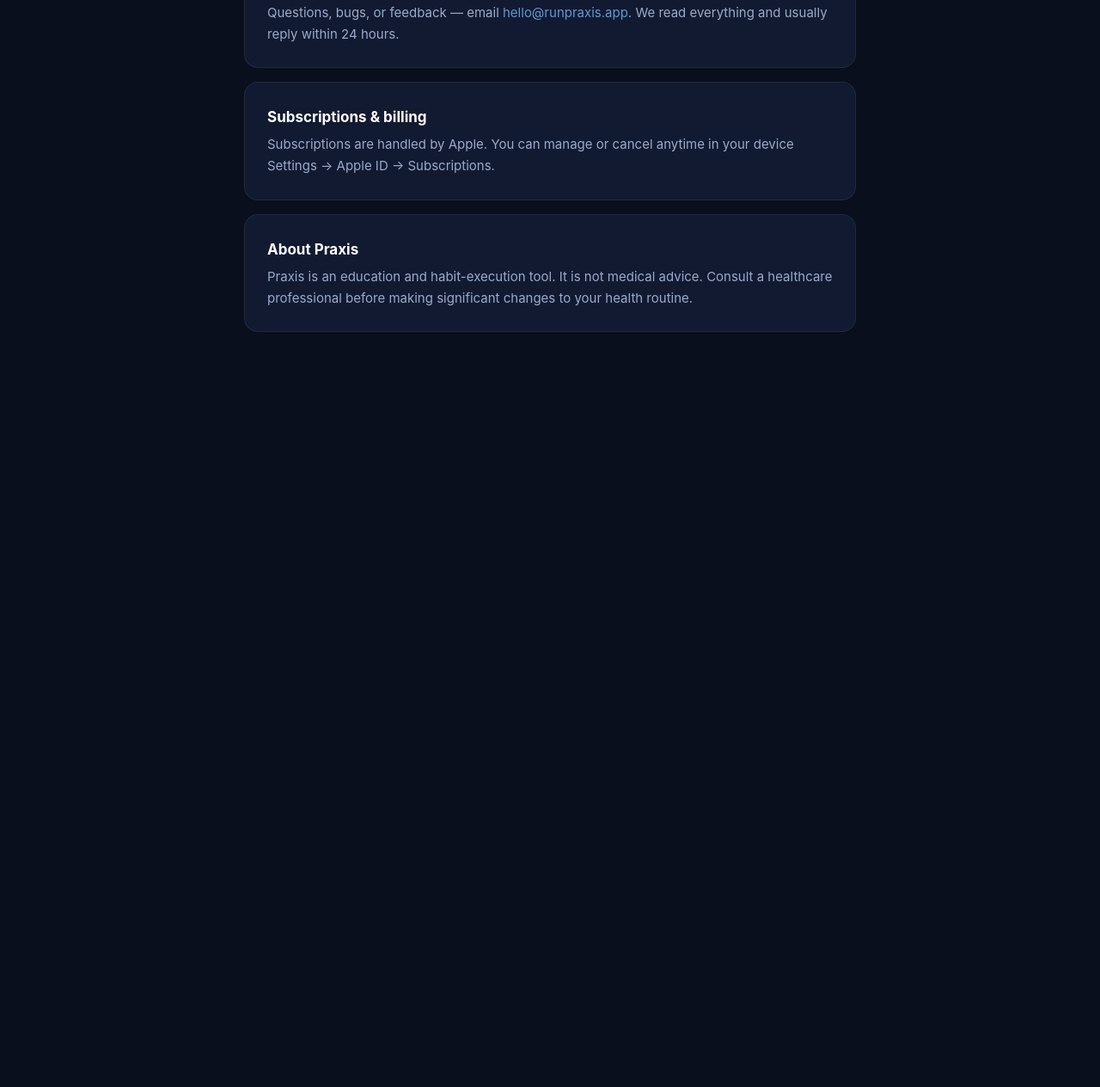
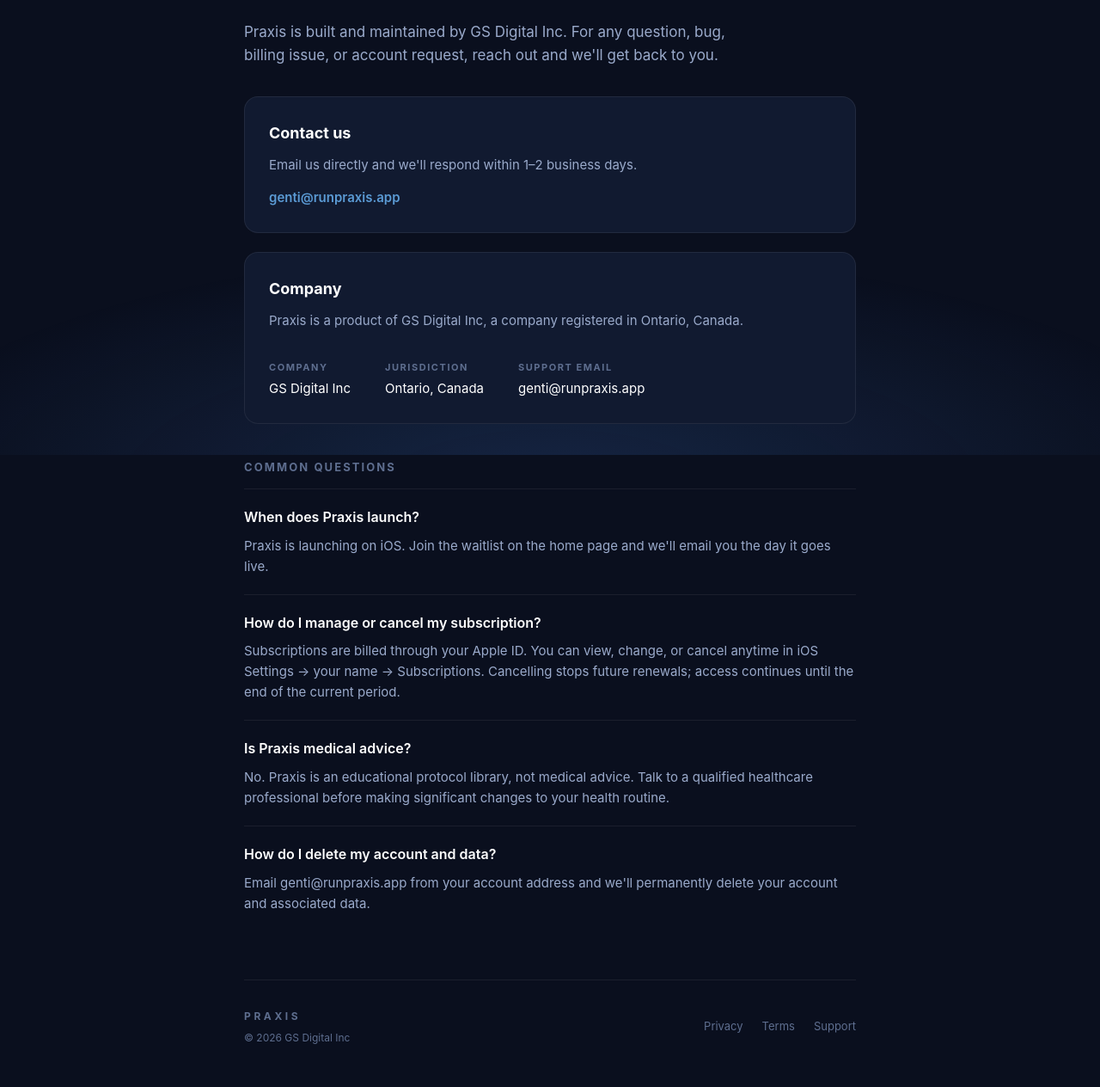
Before and after one commit to gentiselimaj/praxis-sitee-, a plain HTML site: page support.html in a window 1280 px wide. Shown: the part 271-1535 px from the top of the page at 86% size. Before the commit the page ends 800 px from the top, so only its background shows below. Drawn offline with Linux system fonts and the light colour scheme.

Commit message:
Update support.html

```diff
--- a/support.html
+++ b/support.html
@@ -4,42 +4,131 @@
 <meta charset="UTF-8">
 <meta name="viewport" content="width=device-width, initial-scale=1.0">
 <title>Support — Praxis</title>
+<meta name="description" content="Support and contact for Praxis, a product of GS Digital Inc.">
 <style>
-  :root{--bg:#0A0F1E;--surface:#111A30;--ink:#FFFFFF;--muted:#9AAACB;--dim:#5E6E8F;--accent:#5B9BD5;--line:rgba(255,255,255,.07)}
+  :root{
+    --bg:#0A0F1E;--surface:#111A30;--line:rgba(255,255,255,.07);
+    --line-bright:rgba(91,155,213,.35);--ink:#FFFFFF;--muted:#9AAACB;
+    --dim:#5E6E8F;--accent:#5B9BD5;--accent-bright:#4D8DF0;
+  }
   *{margin:0;padding:0;box-sizing:border-box}
-  body{background:var(--bg);color:var(--ink);font-family:-apple-system,BlinkMacSystemFont,"SF Pro Display","Segoe UI",Roboto,Helvetica,Arial,sans-serif;-webkit-font-smoothing:antialiased;line-height:1.65}
-  .wrap{max-width:760px;margin:0 auto;padding:0 24px 96px}
+  html{scroll-behavior:smooth}
+  body{
+    background:var(--bg);color:var(--ink);
+    font-family:-apple-system,BlinkMacSystemFont,"SF Pro Display","Segoe UI",Roboto,Helvetica,Arial,sans-serif;
+    -webkit-font-smoothing:antialiased;line-height:1.6;
+  }
+  .glow{position:fixed;inset:auto 0 0 0;height:50vh;pointer-events:none;z-index:0;
+    background:radial-gradient(ellipse 90% 100% at 50% 110%, rgba(77,141,240,.18), transparent 70%);}
+  .wrap{position:relative;z-index:1;max-width:760px;margin:0 auto;padding:0 24px}
   nav{display:flex;align-items:center;justify-content:space-between;padding:28px 0}
   .wordmark{font-size:15px;font-weight:700;letter-spacing:.35em;color:var(--accent);text-decoration:none}
-  nav a.back{color:var(--dim);text-decoration:none;font-size:14px}
-  nav a.back:hover{color:var(--muted)}
-  h1{font-size:34px;font-weight:800;letter-spacing:-.02em;margin:48px 0 28px}
-  .card{background:var(--surface);border:1px solid var(--line);border-radius:16px;padding:26px;margin-bottom:16px}
-  .card h2{font-size:17px;font-weight:700;margin-bottom:6px}
-  .card p{color:var(--muted);font-size:15px}
-  .card a{color:var(--accent);text-decoration:none}
-  .card a:hover{text-decoration:underline}
+  nav a.back{color:var(--muted);text-decoration:none;font-size:14px;border:1px solid var(--line);border-radius:30px;padding:9px 18px;transition:color .2s,border-color .2s}
+  nav a.back:hover{color:var(--ink);border-color:var(--accent)}
+
+  header.page{padding:64px 0 12px}
+  .eyebrow{font-size:12px;letter-spacing:.22em;text-transform:uppercase;color:var(--accent);font-weight:700}
+  header.page h1{font-size:clamp(34px,6vw,52px);font-weight:800;letter-spacing:-.02em;margin-top:14px}
+  header.page p{margin-top:16px;font-size:17px;color:var(--muted);max-width:560px}
+
+  .card{background:var(--surface);border:1px solid var(--line);border-radius:16px;padding:28px;margin-top:22px}
+  .card h2{font-size:18px;font-weight:700}
+  .card p{margin-top:10px;font-size:15px;color:var(--muted)}
+  .card a.email{color:var(--accent);text-decoration:none;font-weight:600}
+  .card a.email:hover{color:var(--accent-bright)}
+  .meta-row{display:flex;flex-wrap:wrap;gap:10px 40px;margin-top:6px}
+  .meta-row div{margin-top:14px}
+  .meta-row .l{font-size:11px;letter-spacing:.14em;text-transform:uppercase;color:var(--dim);font-weight:700}
+  .meta-row .v{font-size:15px;color:var(--ink);margin-top:4px}
+
+  .faq{margin-top:40px}
+  .faq h3{font-size:13px;letter-spacing:.16em;text-transform:uppercase;color:var(--dim);font-weight:700;margin-bottom:14px}
+  .q{border-top:1px solid var(--line);padding:20px 0}
+  .q .question{font-size:16px;font-weight:600}
+  .q .answer{margin-top:8px;font-size:15px;color:var(--muted)}
+
+  footer{border-top:1px solid var(--line);margin-top:56px;padding:32px 0 48px;display:flex;justify-content:space-between;align-items:center;flex-wrap:wrap;gap:16px}
+  .footer-left{display:flex;flex-direction:column;gap:6px}
+  .fm{font-size:12px;letter-spacing:.3em;color:var(--dim);font-weight:700}
+  .copyright{font-size:12px;color:var(--dim)}
+  footer .links{display:flex;gap:22px}
+  footer a{color:var(--dim);text-decoration:none;font-size:13px}
+  footer a:hover{color:var(--muted)}
+  @media (prefers-reduced-motion:reduce){html{scroll-behavior:auto}}
 </style>
 </head>
 <body>
+<div class="glow" aria-hidden="true"></div>
 <div class="wrap">
+
   <nav>
     <a class="wordmark" href="/">PRAXIS</a>
-    <a class="back" href="/">&larr; Back</a>
+    <a class="back" href="/">← Back to home</a>
   </nav>
-  <h1>Support</h1>
+
+  <header class="page">
+    <div class="eyebrow">Support</div>
+    <h1>We're here to help.</h1>
+    <p>Praxis is built and maintained by GS Digital Inc. For any question, bug, billing issue, or account request, reach out and we'll get back to you.</p>
+  </header>
+
   <div class="card">
     <h2>Contact us</h2>
-    <p>Questions, bugs, or feedback — email <a href="mailto:hello@runpraxis.app">hello@runpraxis.app</a>. We read everything and usually reply within 24 hours.</p>
+    <p>Email us directly and we'll respond within 1–2 business days.</p>
+    <p style="margin-top:14px"><a class="email" href="mailto:genti@runpraxis.app">genti@runpraxis.app</a></p>
   </div>
+
   <div class="card">
-    <h2>Subscriptions &amp; billing</h2>
-    <p>Subscriptions are handled by Apple. You can manage or cancel anytime in your device Settings &rarr; Apple ID &rarr; Subscriptions.</p>
+    <h2>Company</h2>
+    <p>Praxis is a product of GS Digital Inc, a company registered in Ontario, Canada.</p>
+    <div class="meta-row">
+      <div>
+        <div class="l">Company</div>
+        <div class="v">GS Digital Inc</div>
+      </div>
+      <div>
+        <div class="l">Jurisdiction</div>
+        <div class="v">Ontario, Canada</div>
+      </div>
+      <div>
+        <div class="l">Support email</div>
+        <div class="v">genti@runpraxis.app</div>
+      </div>
+    </div>
   </div>
-  <div class="card">
-    <h2>About Praxis</h2>
-    <p>Praxis is an education and habit-execution tool. It is not medical advice. Consult a healthcare professional before making significant changes to your health routine.</p>
-  </div>
+
+  <section class="faq">
+    <h3>Common questions</h3>
+    <div class="q">
+      <div class="question">When does Praxis launch?</div>
+      <div class="answer">Praxis is launching on iOS. Join the waitlist on the home page and we'll email you the day it goes live.</div>
+    </div>
+    <div class="q">
+      <div class="question">How do I manage or cancel my subscription?</div>
+      <div class="answer">Subscriptions are billed through your Apple ID. You can view, change, or cancel anytime in iOS Settings → your name → Subscriptions. Cancelling stops future renewals; access continues until the end of the current period.</div>
+    </div>
+    <div class="q">
+      <div class="question">Is Praxis medical advice?</div>
+      <div class="answer">No. Praxis is an educational protocol library, not medical advice. Talk to a qualified healthcare professional before making significant changes to your health routine.</div>
+    </div>
+    <div class="q">
+      <div class="question">How do I delete my account and data?</div>
+      <div class="answer">Email genti@runpraxis.app from your account address and we'll permanently delete your account and associated data.</div>
+    </div>
+  </section>
+
+  <footer>
+    <div class="footer-left">
+      <div class="fm">PRAXIS</div>
+      <div class="copyright">© 2026 GS Digital Inc</div>
+    </div>
+    <div class="links">
+      <a href="/privacy.html">Privacy</a>
+      <a href="/terms.html">Terms</a>
+      <a href="/support.html">Support</a>
+    </div>
+  </footer>
+
 </div>
 </body>
 </html>
```
